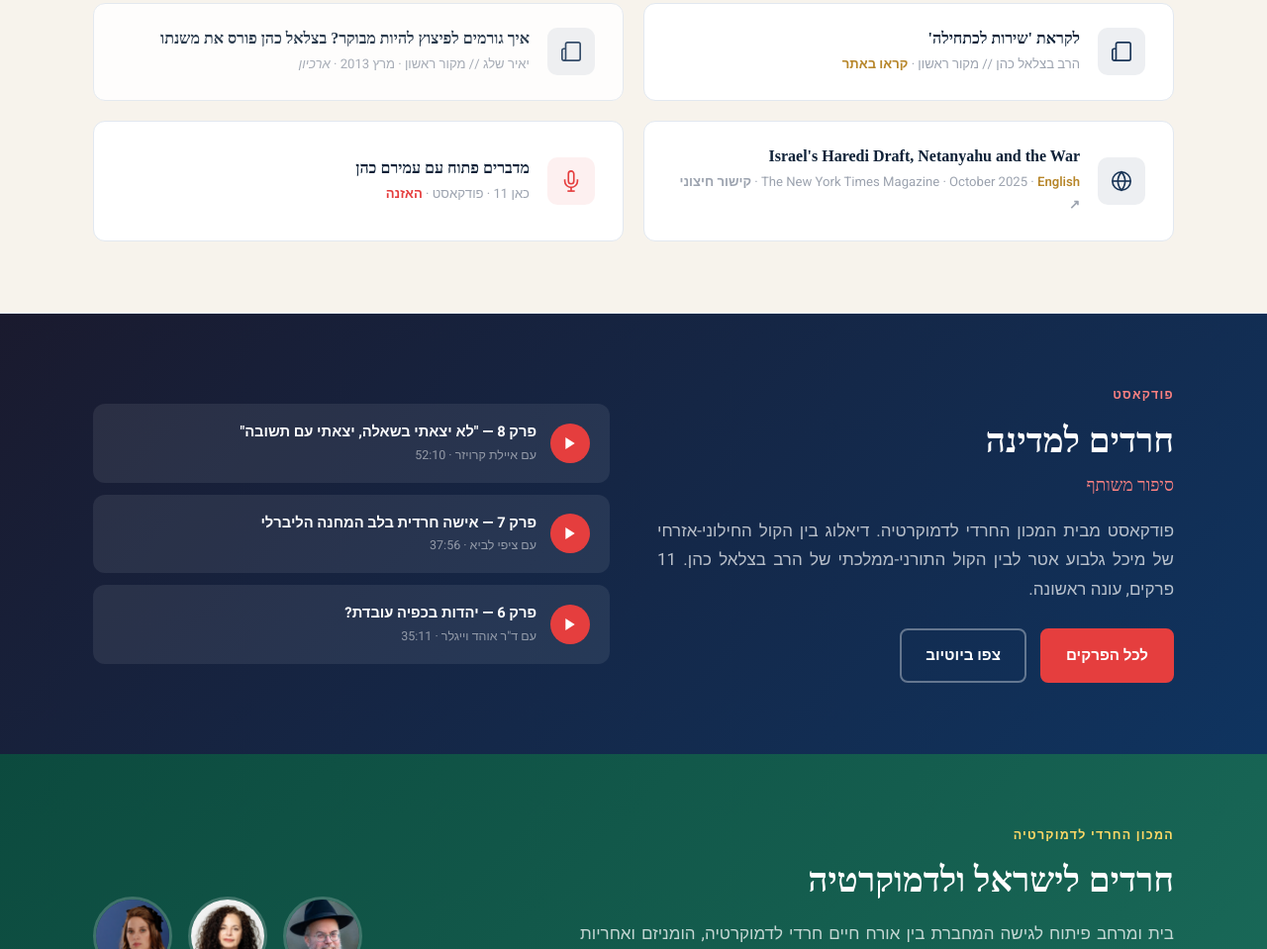
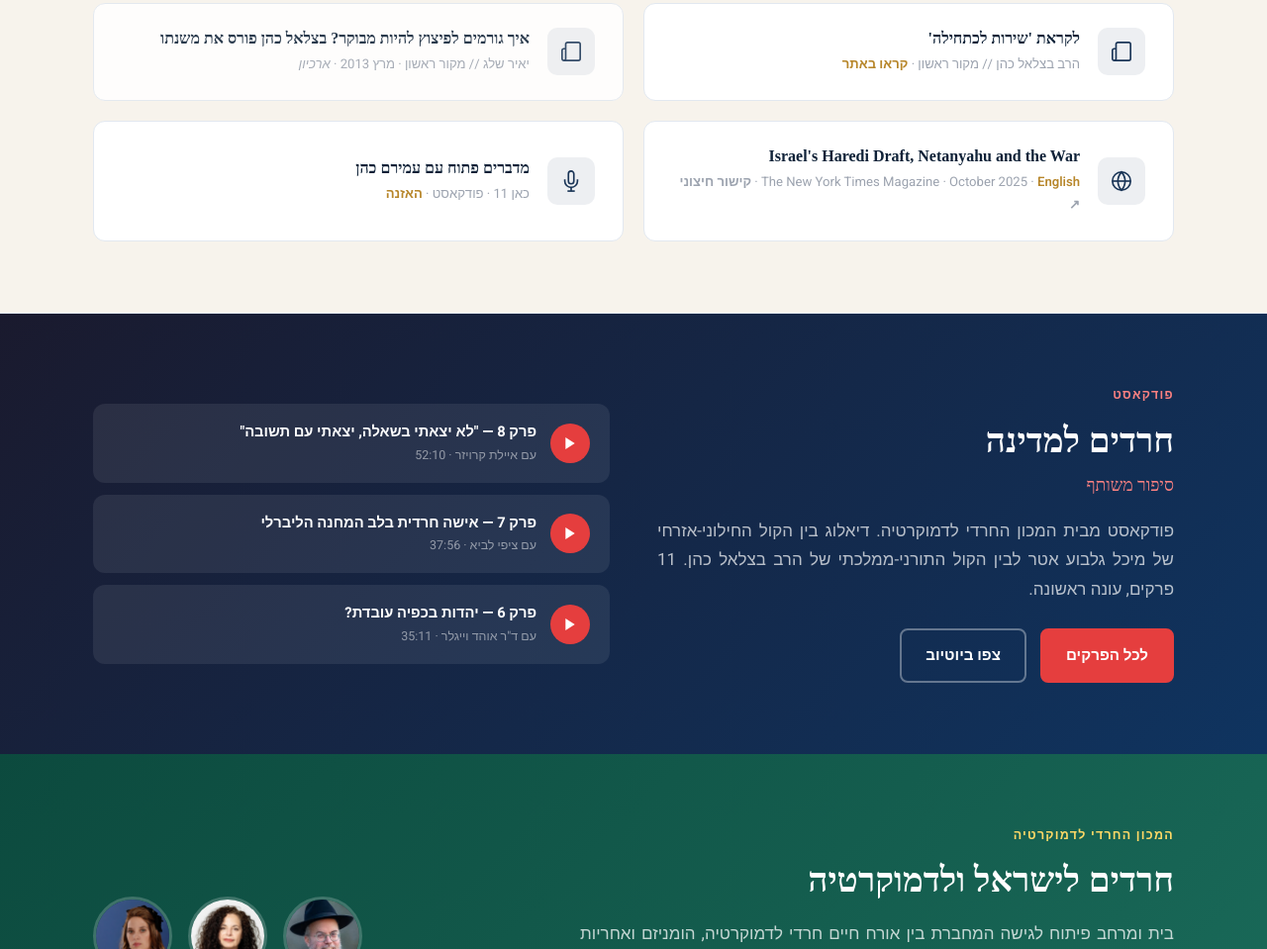
Before and after one commit to meir1997/betzalel-cohen-website, a website: page index.html in a window 1280 px wide. Shown: the part 3268-4227 px from the top of the page at 99% size. Drawn offline with Linux system fonts and the light colour scheme; a web font is replaced by a local one.

Commit message:
אחידות: כפתור הפודקאסט של כאן 11 בצבע navy/gold כמו שאר הקלפים

```diff
--- a/index.html
+++ b/index.html
@@ -253,12 +253,12 @@
 
         <!-- KAN Podcast -->
         <a href="https://www.kan.org.il/content/kan/podcasts/p-857058/1018590/" target="_blank" style="background:white; border-radius:12px; padding:24px 28px; border:1px solid var(--border); text-decoration:none; color:inherit; display:flex; gap:18px; align-items:center; transition: all 0.2s ease;">
-          <div style="width:48px;height:48px;border-radius:10px;background:rgba(229,62,62,0.08);display:flex;align-items:center;justify-content:center;flex-shrink:0;">
-            <svg width="22" height="22" viewBox="0 0 24 24" fill="none" stroke="#e53e3e" stroke-width="1.8"><path d="M12 1a3 3 0 0 0-3 3v8a3 3 0 0 0 6 0V4a3 3 0 0 0-3-3z"/><path d="M19 10v2a7 7 0 0 1-14 0v-2"/><line x1="12" y1="19" x2="12" y2="23"/><line x1="8" y1="23" x2="16" y2="23"/></svg>
+          <div style="width:48px;height:48px;border-radius:10px;background:rgba(26,53,87,0.08);display:flex;align-items:center;justify-content:center;flex-shrink:0;">
+            <svg width="22" height="22" viewBox="0 0 24 24" fill="none" stroke="#1a3557" stroke-width="1.8"><path d="M12 1a3 3 0 0 0-3 3v8a3 3 0 0 0 6 0V4a3 3 0 0 0-3-3z"/><path d="M19 10v2a7 7 0 0 1-14 0v-2"/><line x1="12" y1="19" x2="12" y2="23"/><line x1="8" y1="23" x2="16" y2="23"/></svg>
           </div>
           <div>
             <div style="font-family:'Frank Ruhl Libre',serif; font-weight:700; font-size:1rem; color:var(--navy-dark); line-height:1.4; margin-bottom:4px;">מדברים פתוח עם עמירם כהן</div>
-            <div style="font-size:0.82rem; color:var(--gray-400);">כאן 11 · פודקאסט · <span style="color:#e53e3e; font-weight:600;">האזנה</span></div>
+            <div style="font-size:0.82rem; color:var(--gray-400);">כאן 11 · פודקאסט · <span style="color:var(--gold); font-weight:600;">האזנה</span></div>
           </div>
         </a>
 
```
